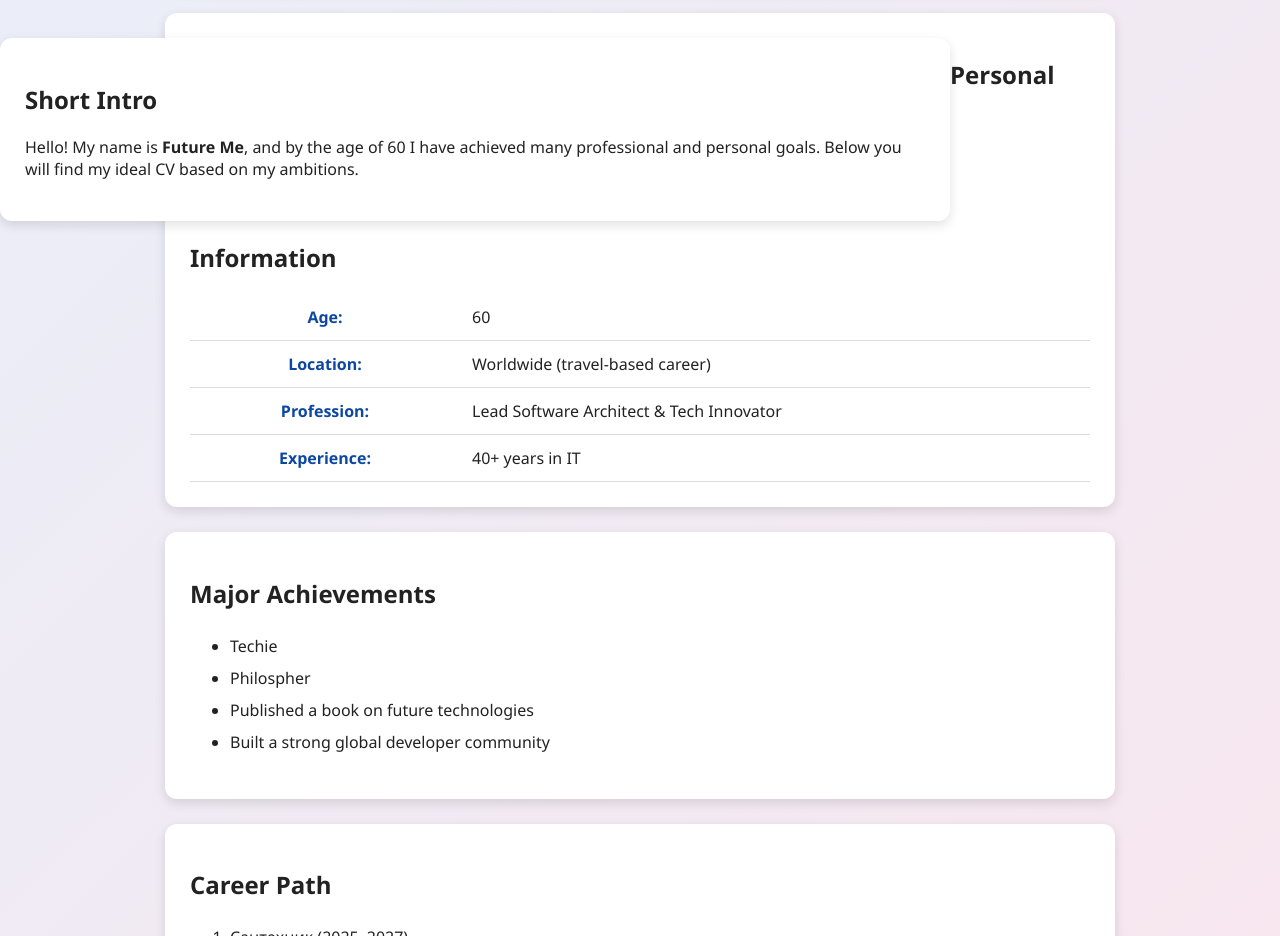
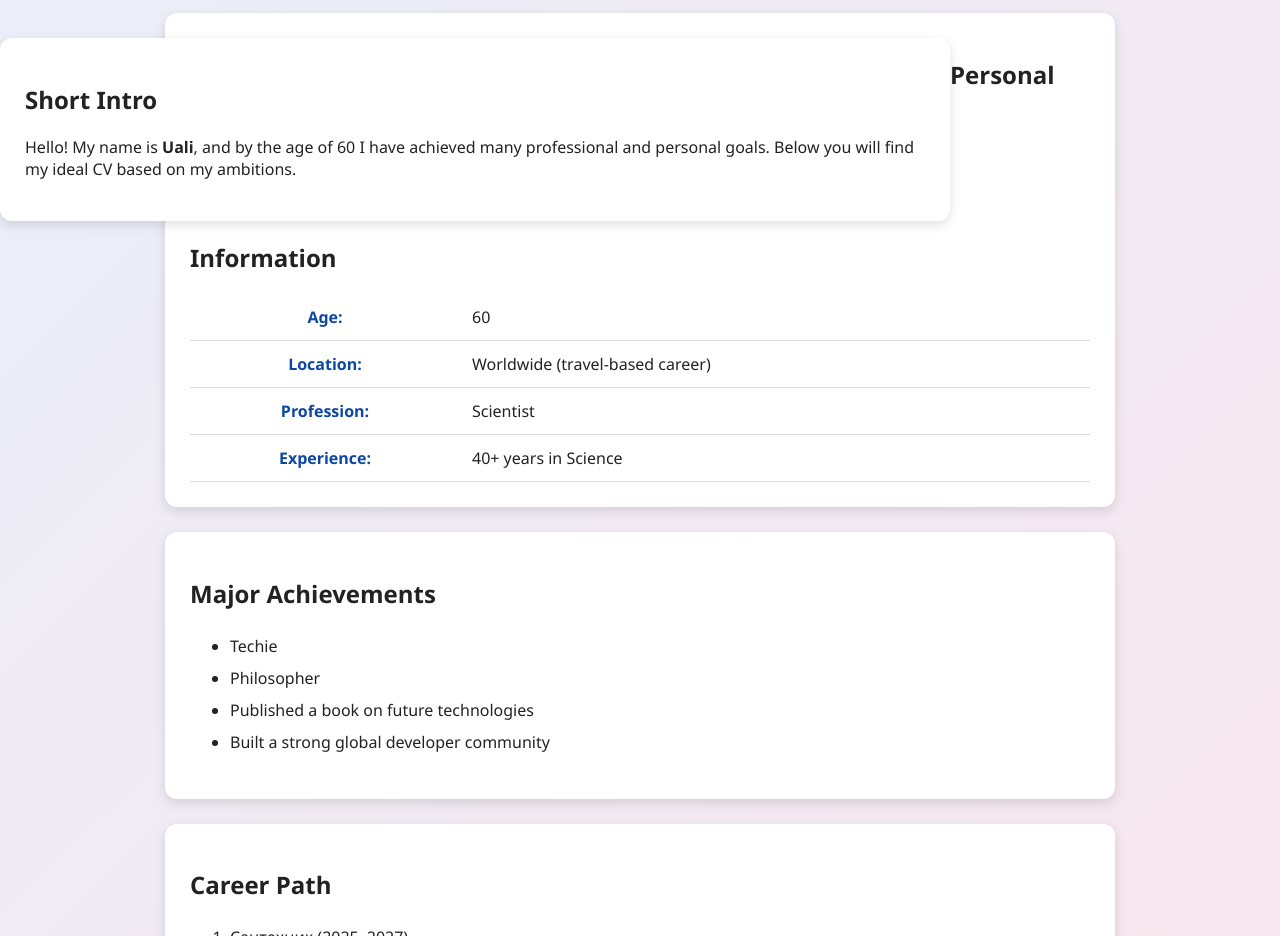
Before and after one commit to mamytbeque/ICT, a plain HTML site: page index.html in a window 1280 px wide. Shown: the part 1220-2156 px from the top of the page. Drawn offline with Linux system fonts and the light colour scheme.

Commit message:
Update index.html

```diff
--- a/index.html
+++ b/index.html
@@ -32,7 +32,7 @@
 <section class="intro">
     <h2>Short Intro</h2>
     <p>
-        Hello! My name is <strong>Future Me</strong>, and by the age of 60 I have achieved many
+        Hello! My name is <strong>Uali</strong>, and by the age of 60 I have achieved many
         professional and personal goals. Below you will find my ideal CV based on my ambitions.
     </p>
 </section>
@@ -42,8 +42,8 @@
     <table>
         <tr><th>Age:</th><td>60</td></tr>
         <tr><th>Location:</th><td>Worldwide (travel-based career)</td></tr>
-        <tr><th>Profession:</th><td>Lead Software Architect & Tech Innovator</td></tr>
-        <tr><th>Experience:</th><td>40+ years in IT</td></tr>
+        <tr><th>Profession:</th><td>Scientist</td></tr>
+        <tr><th>Experience:</th><td>40+ years in Science</td></tr>
     </table>
 </section>
 
@@ -51,7 +51,7 @@
     <h2>Major Achievements</h2>
     <ul>
         <li>Techie</li>
-        <li>Philospher</li>
+        <li>Philosopher</li>
         <li>Published a book on future technologies</li>
         <li>Built a strong global developer community</li>
     </ul>
```
